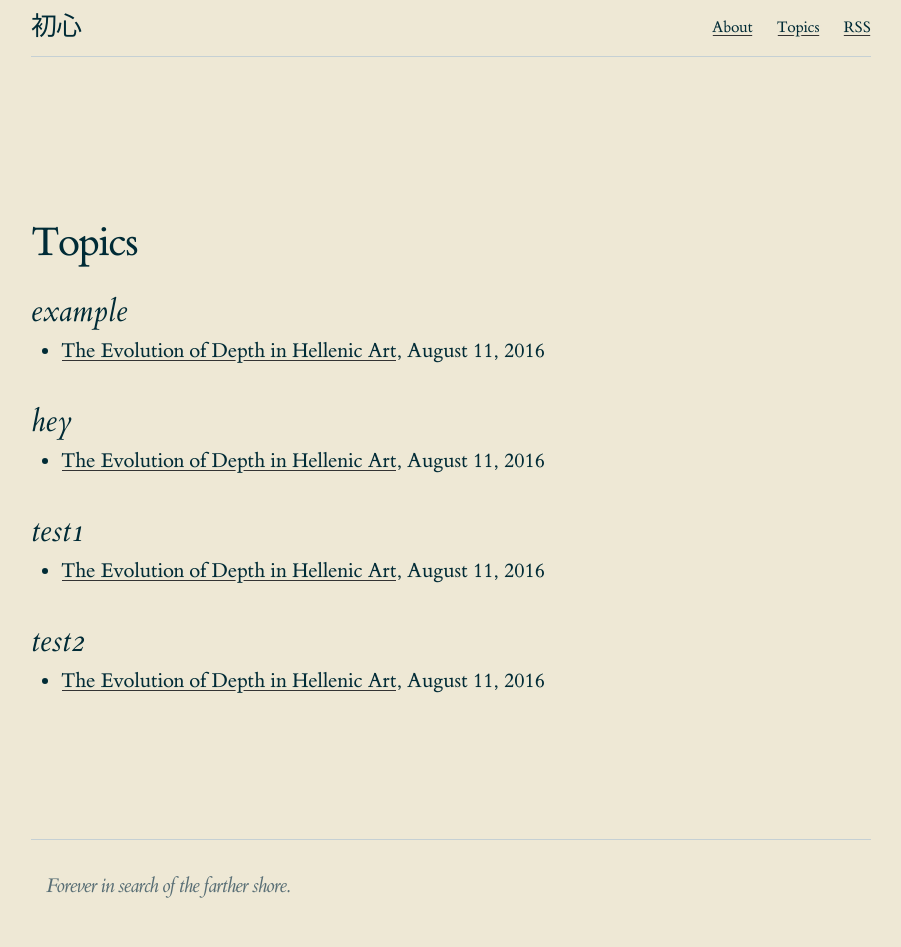
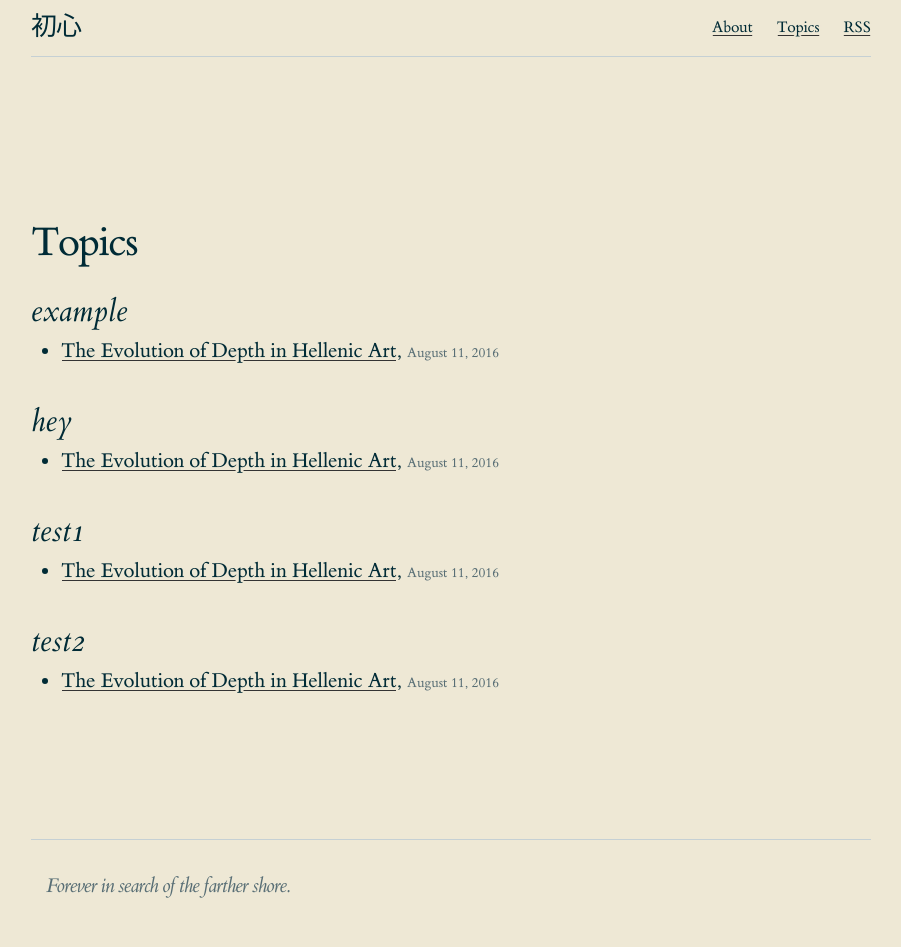
Before and after one commit to dempe/dempe.github.io, a Jekyll site: the page built from tags.html, in a window 1280 px wide. Shown: the whole page, without its empty margins (129-1030 px from the left). Built offline with Jekyll 4.4.1, drawn with Linux system fonts in a browser that asks for light colours.

Commit message:
update tags date class

```diff
--- a/tags.html
+++ b/tags.html
@@ -15,7 +15,7 @@
           {% if post.tags contains t %}
               <li>
                 <a href="{{ post.url }}">{{ post.title }}</a>,
-                <span class="date">{{ post.date | date: "%B %-d, %Y"  }}</span>
+                <span class="post-meta">{{ post.date | date: "%B %-d, %Y"  }}</span>
               </li>
           {% endif %}
     {% endfor %}
```
